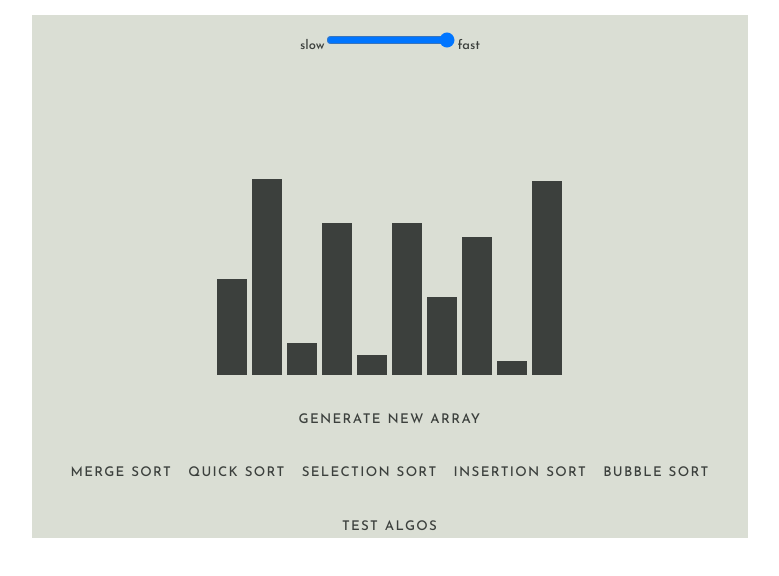
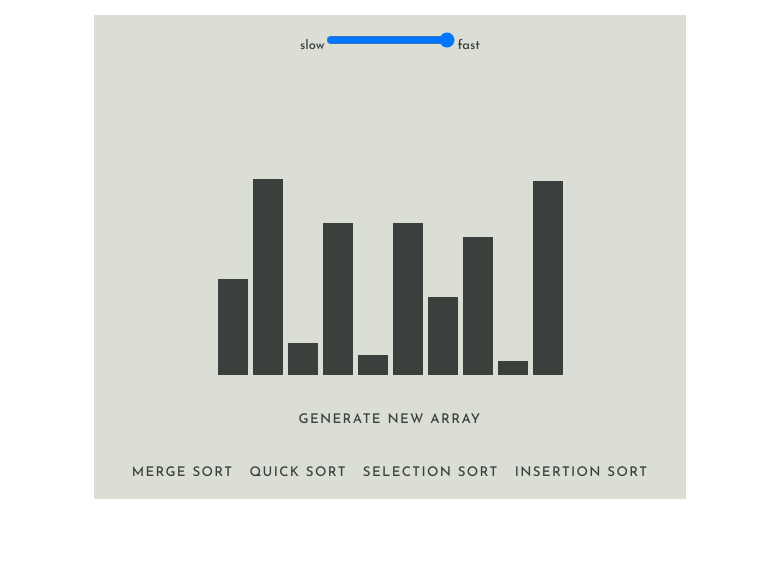
Before and after one commit to risatoy/sort-visualizer, a React (Create React App) app: page / in a window 1280 px wide. Shown: the top 576 px of the page, without its empty margins (250-1029 px from the left). Built offline with nearby package versions, Linux system fonts and the light colour scheme.

Commit message:
remove test algo and bubble sort buttons

```diff
--- a/src/sortVisualizer/sortVisualizer.jsx
+++ b/src/sortVisualizer/sortVisualizer.jsx
@@ -87,7 +87,7 @@ export default class SortingVisualizer extends React.Component {
         }
     }
 
-    bubbleSort() {}
+//     bubbleSort() {}
 
 //     testSortingAlgorithms() {
 //         for (let i = 0; i < 100; i++) {
@@ -133,9 +133,9 @@ export default class SortingVisualizer extends React.Component {
                 <button id="button" onClick={() => this.quickSort()}>QUICK SORT</button>
                 <button id="button" onClick={() => this.selectionSort()}>SELECTION SORT</button>
                 <button id="button" onClick={() => this.insertionSort()}>INSERTION SORT</button>
-                <button id="button" onClick={() => this.bubbleSort()}>BUBBLE SORT</button>
+{/*                 <button id="button" onClick={() => this.bubbleSort()}>BUBBLE SORT</button> */}
             </selection>
-            <button id="button" onClick={() => this.testSortingAlgorithms()}>TEST ALGOS</button>
+{/*             <button id="button" onClick={() => this.testSortingAlgorithms()}>TEST ALGOS</button> */}
         </div>
         );
     }
```
